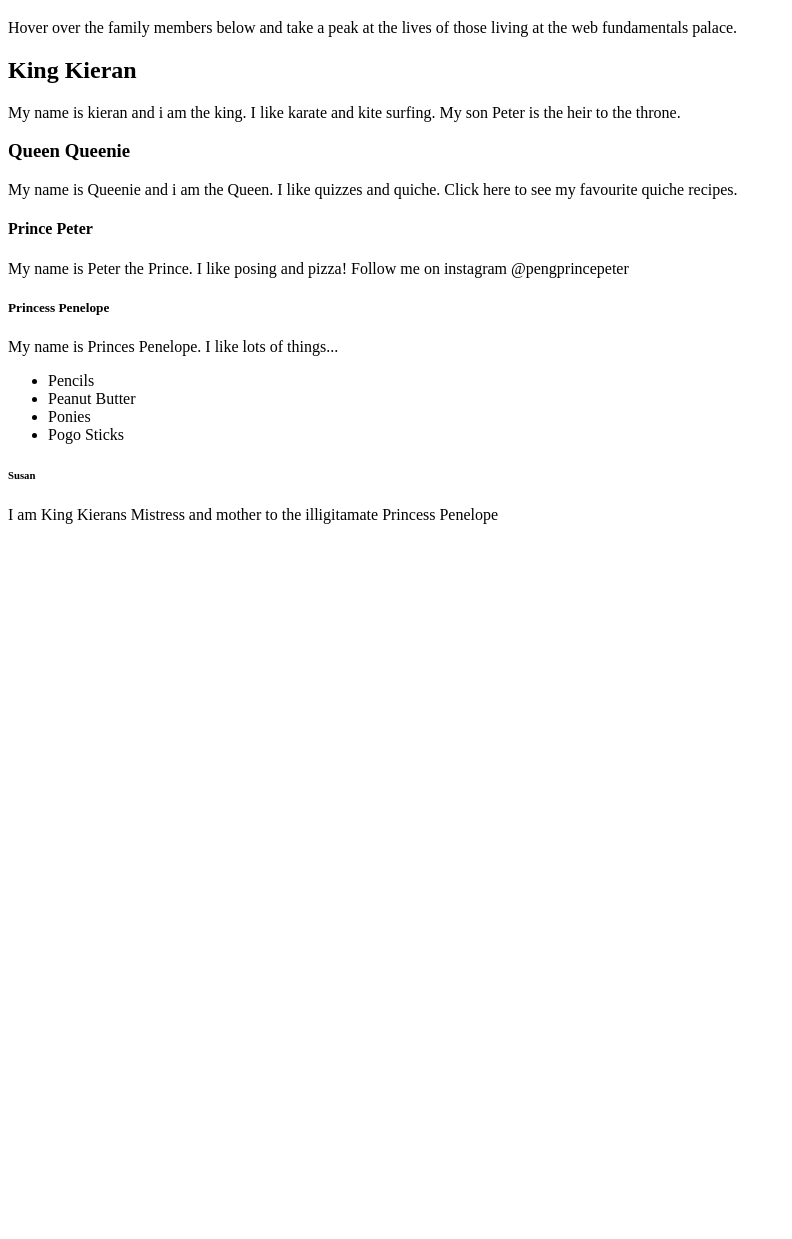
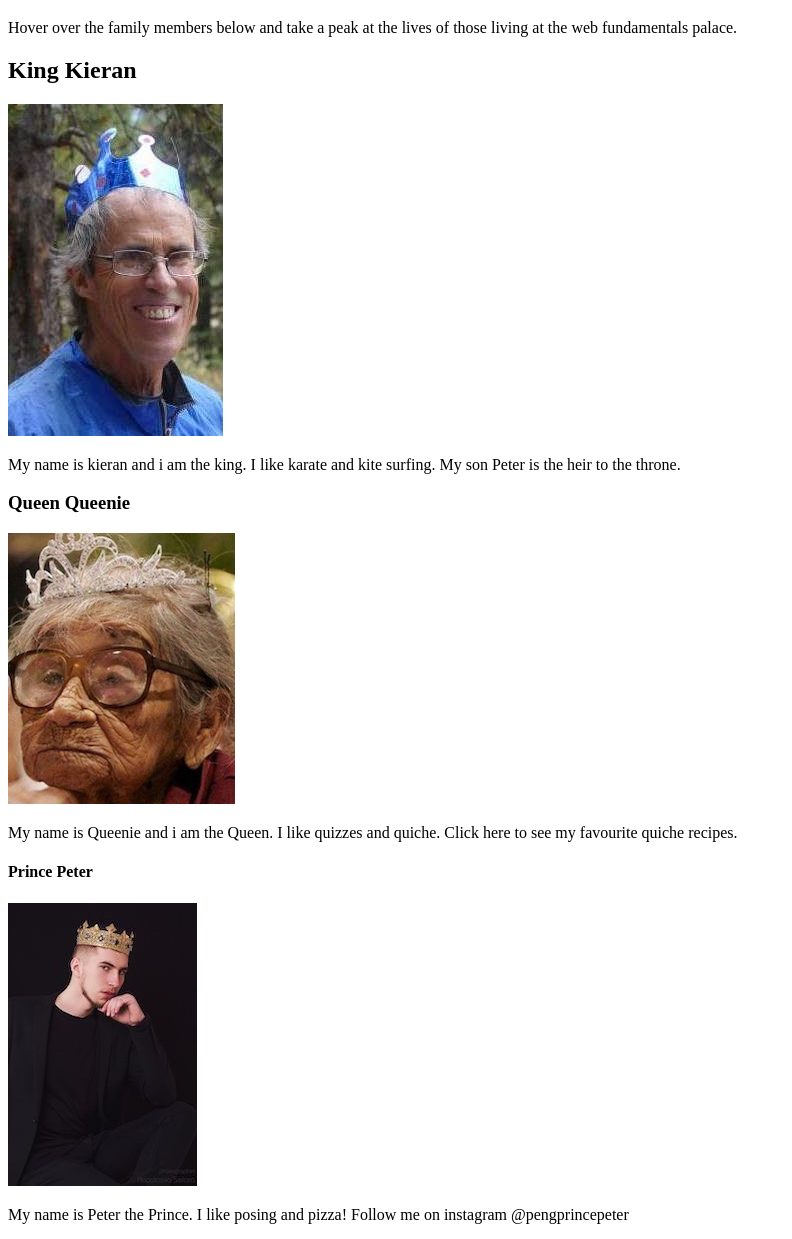
Before and after one commit to JustinDotMorris/nology-coursework, a plain HTML site: page Web-Fundamentals/Royal-Site/index.html in a window 1280 px wide. Shown: the part 61-1300 px from the top of the page, without its empty margins (0-792 px from the left). Before the commit the page ends 800 px from the top, so only its background shows below. Drawn offline with Linux system fonts and the light colour scheme.

Commit message:
images added to index page

```diff
--- a/Web-Fundamentals/Royal-Site/index.html
+++ b/Web-Fundamentals/Royal-Site/index.html
@@ -11,15 +11,19 @@
     <p>Hover over the family members below and take a peak at the lives of those living at the web fundamentals palace.</p>
 
     <h2>King Kieran</h2>
+    <img src="./Images/king.jpg" alt="King Kieran">
     <p>My name is kieran and i am the king. I like karate and kite surfing. My son Peter is the heir to the throne.</p>
 
     <h3>Queen Queenie</h3>
+    <img src="./Images/queen.jpg" alt="Queen Queenie">
     <p>My name is Queenie and i am the Queen. I like quizzes and quiche. Click here to see my favourite quiche recipes.</p>
 
     <h4>Prince Peter</h4>
+    <img src="./Images/prince-peter.jpg" alt="Prince Peter">
     <p>My name is Peter the Prince. I like posing and pizza! Follow me on instagram @pengprincepeter</p>
 
     <h5>Princess Penelope</h5>
+    <img src="./Images/princess-penelope.jpg" alt="Princess Penelope">
     <p>My name is Princes Penelope. I like lots of things...</p>
     <ul>
         <li>Pencils</li>
@@ -29,6 +33,7 @@
     </ul>
 
     <h6>Susan</h6>
+    <img src="./Images/susan.jpg" alt="Susan">
     <p>I am King Kierans Mistress and mother to the illigitamate Princess Penelope</p>
 </body>
 </html>
```
Also changed, not shown: Web-Fundamentals/Royal-Site/Images/king.jpg (renamed from Web-Fundamentals/Royal-Site/Media/king.jpg), Web-Fundamentals/Royal-Site/Images/prince-peter.jpg (renamed from Web-Fundamentals/Royal-Site/Media/prince-peter.jpg), Web-Fundamentals/Royal-Site/Images/princess-penelope.jpg (renamed from Web-Fundamentals/Royal-Site/Media/princess-penelope.jpg), Web-Fundamentals/Royal-Site/Images/queen.jpg (renamed from Web-Fundamentals/Royal-Site/Media/queen.jpg), Web-Fundamentals/Royal-Site/Images/susan.jpg (renamed from Web-Fundamentals/Royal-Site/Media/susan.jpg).
